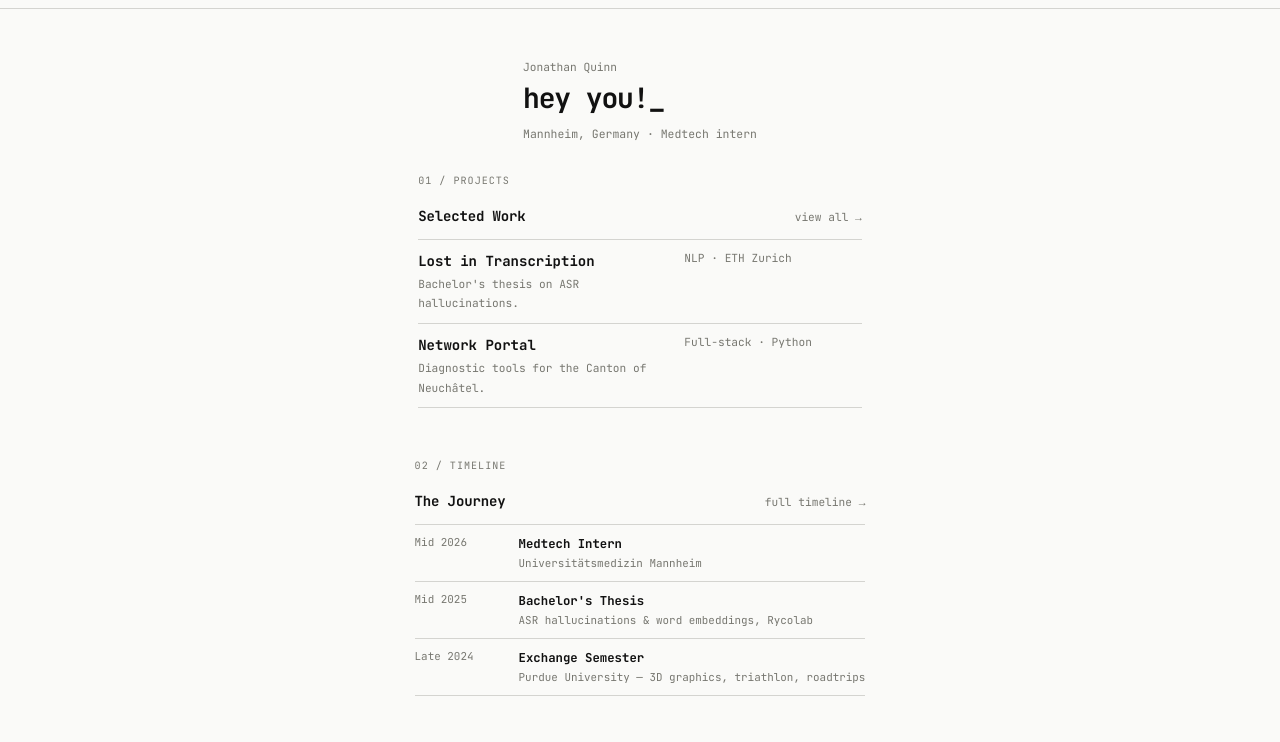
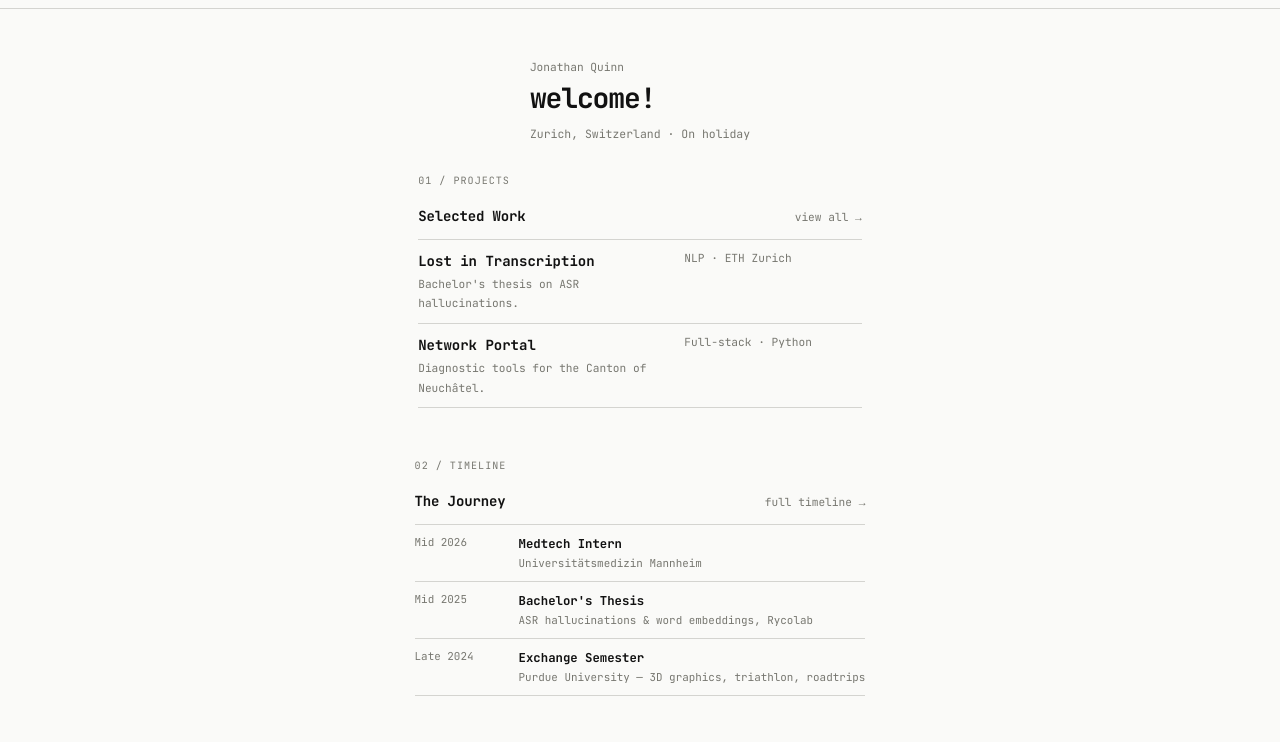
Before and after one commit to jofras/jofras.github.io, a website: page docs/index.html in a window 1280 px wide. Shown: the part 38-780 px from the top of the page. Drawn offline with Linux system fonts and the light colour scheme.

Commit message:
title update

```diff
--- a/docs/index.html
+++ b/docs/index.html
@@ -22,11 +22,11 @@
   <section class="landing-hero">
     <div class="hero-eyebrow">Jonathan Quinn</div>
     <h1 class="hero-title">
-      hey you!<span class="hero-cursor">_</span>
+      welcome!<!--<span class="hero-cursor">_</span>-->
     </h1>
     <div class="hero-status">
-      <span>Mannheim, Germany</span>
-      <span>Medtech intern</span>
+      <span>Zurich, Switzerland</span>
+      <span>On holiday</span>
     </div>
   </section>
 
```
